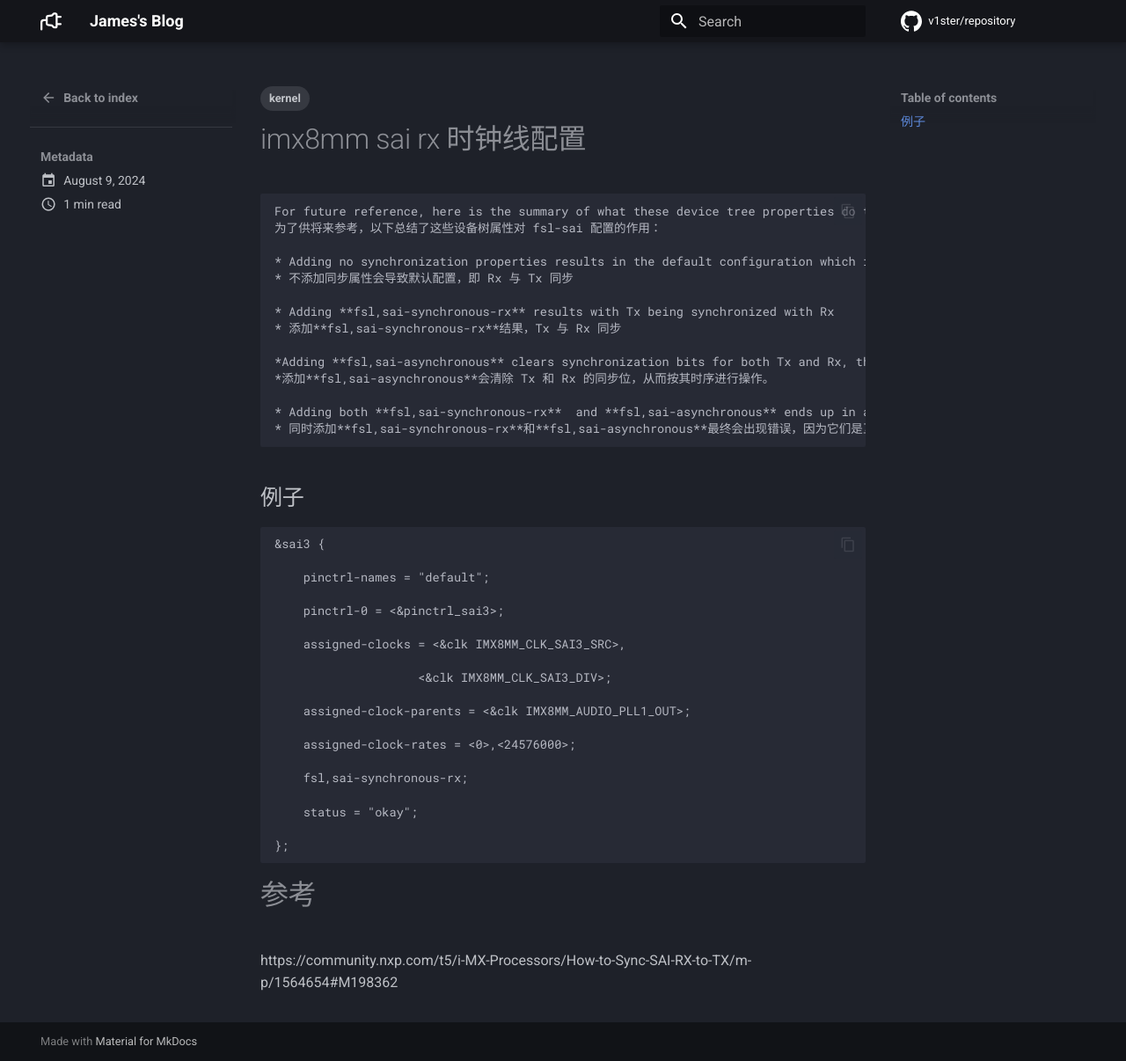
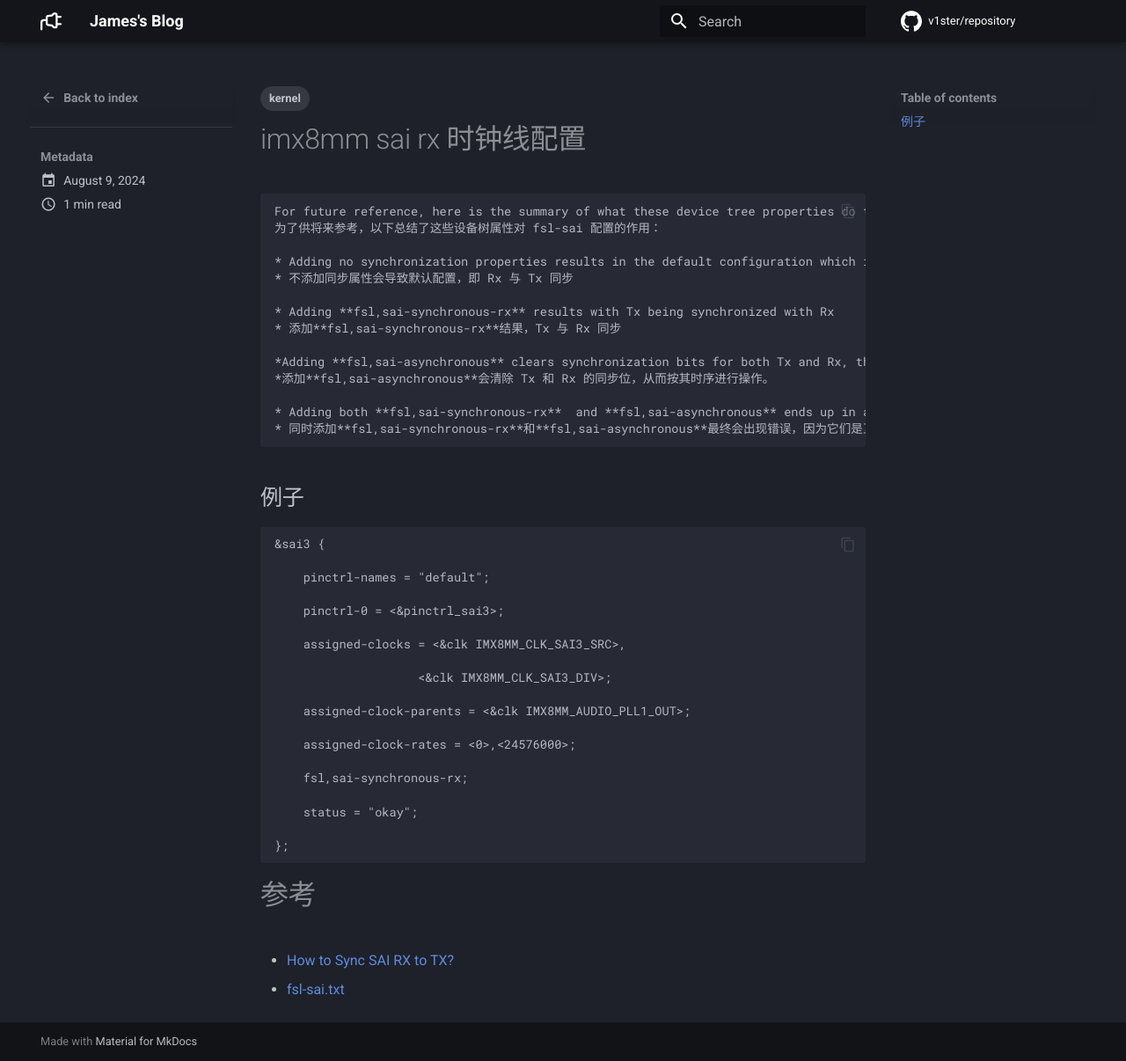
Before and after one commit to v1ster/repository, an MkDocs documentation site: the page built from docs/posts/imx8mm sai rx 时钟线配置.md, in a window 1280 px wide and 1206 px high. Shown: the whole window at 88% size. Built offline with MkDocs 1.6.1 and Material for MkDocs 9.7.7, drawn with Linux system fonts in a browser that asks for light colours; comment, search, counter and statistics services are not loaded.

Commit message:
manual  backup: 2024-08-09 09:46:21 -
Affected files:
docs/posts/imx8mm sai rx 时钟线配置.md

```diff
--- a/docs/posts/imx8mm sai rx 时钟线配置.md
+++ b/docs/posts/imx8mm sai rx 时钟线配置.md
@@ -51,4 +51,5 @@ For future reference, here is the summary of what these device tree properties d
 
 # 参考
 
-https://community.nxp.com/t5/i-MX-Processors/How-to-Sync-SAI-RX-to-TX/m-p/1564654#M198362
+- [How to Sync SAI RX to TX?](https://community.nxp.com/t5/i-MX-Processors/How-to-Sync-SAI-RX-to-TX/m-p/1564654#M198362)
+- [fsl-sai.txt](https://www.kernel.org/doc/Documentation/devicetree/bindings/sound/fsl-sai.txt)
```
